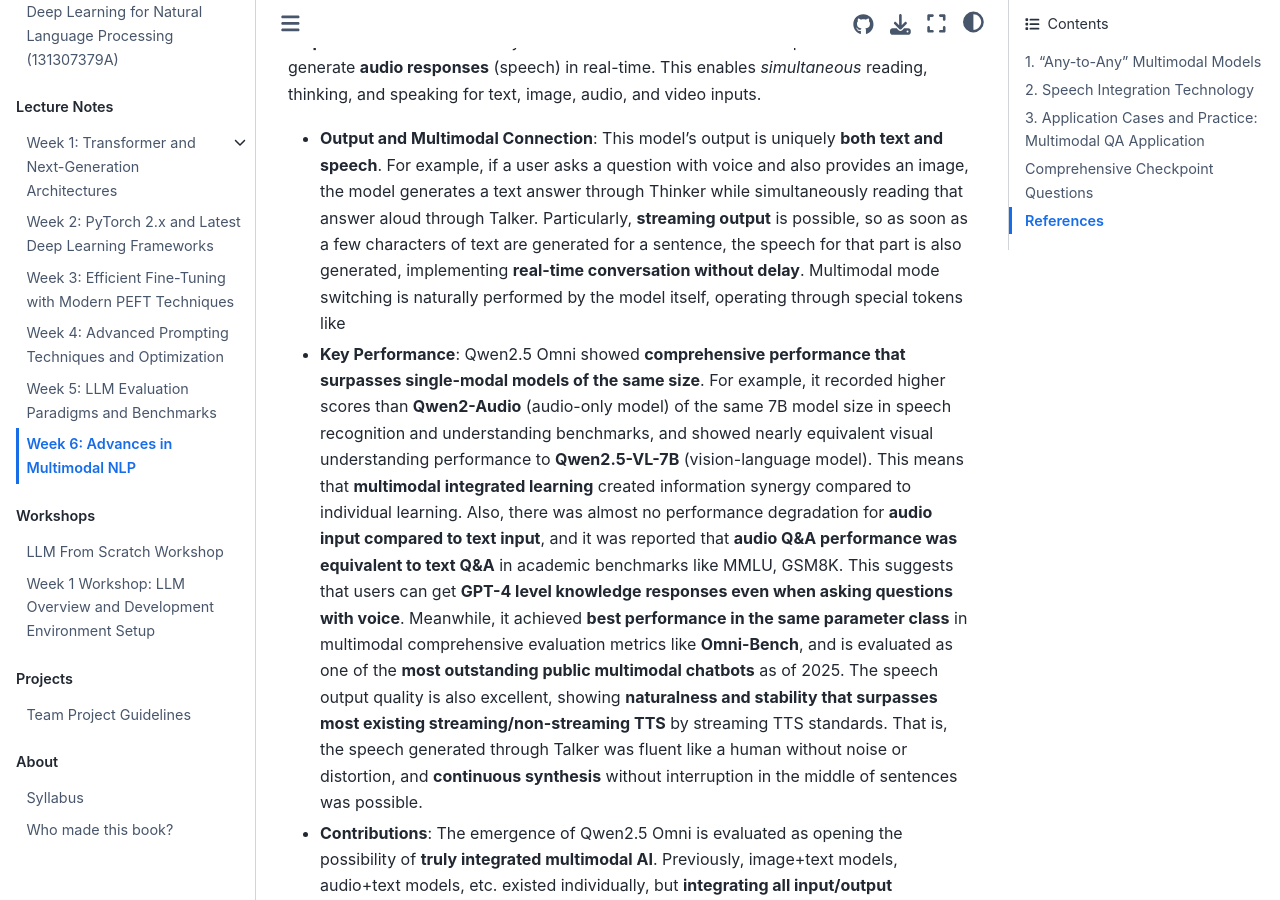
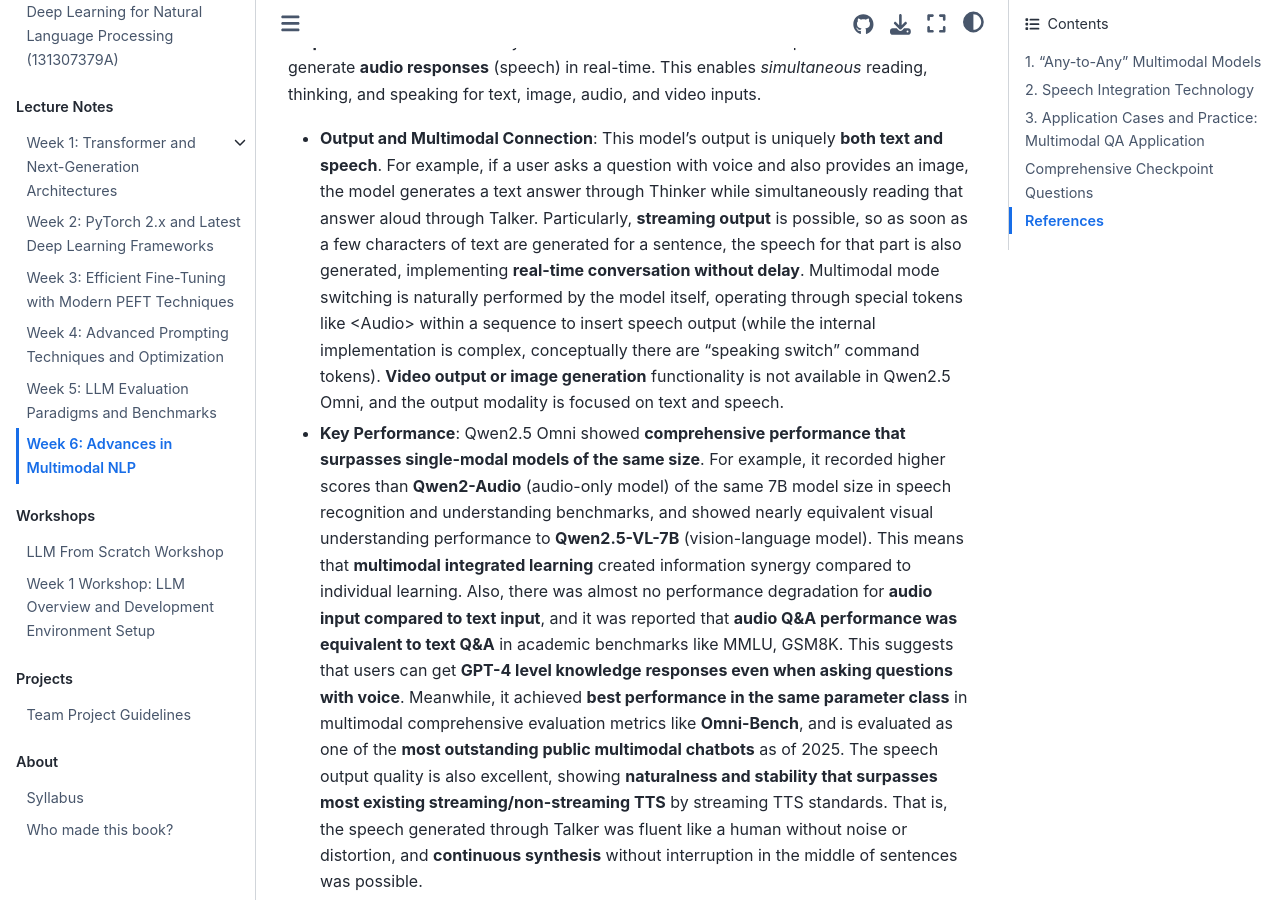
Before and after one commit to entelecheia/deepnlp-2025, a Jupyter Book: the page built from book/en/week06/index.md, in a window 1280 px wide and 900 px high, scrolled down 4330 px. Built offline with Jupyter Book 1.0.4 settings and Sphinx 7.4.7 and the Sphinx Book theme 1.1.4, drawn with Linux system fonts in a browser that asks for light colours.

Commit message:
feat: Enhance Week 6 content by refining descriptions of Qwen2.5 Omni's output capabilities and multimodal connections in both English and Korean versions. Emphasize the model's ability to generate simultaneous text and speech responses, real-time conversation features, and performance metrics, ensuring clarity and consistency across both language versions.

```diff
--- a/book/en/week06/index.md
+++ b/book/en/week06/index.md
@@ -62,7 +62,7 @@
 ![Qwen2.5-Omni's Schematic Structure](figs/qwen25-omni.jpeg)
 _Qwen2.5-Omni's Schematic Structure_: Vision Encoder and Audio Encoder embed **visual input** and **audio input** and pass them to Thinker (LLM), while Thinker generates **text responses** and simultaneously the Talker module uses Thinker's representations to generate **audio responses** (speech) in real-time. This enables _simultaneous_ reading, thinking, and speaking for text, image, audio, and video inputs.
 
-- **Output and Multimodal Connection**: This model's output is uniquely **both text and speech**. For example, if a user asks a question with voice and also provides an image, the model generates a text answer through Thinker while simultaneously reading that answer aloud through Talker. Particularly, **streaming output** is possible, so as soon as a few characters of text are generated for a sentence, the speech for that part is also generated, implementing **real-time conversation without delay**. Multimodal mode switching is naturally performed by the model itself, operating through special tokens like <Audio> within a sequence to insert speech output (while the internal implementation is complex, conceptually there are "speaking switch" command tokens). **Video output or image generation** functionality is not available in Qwen2.5 Omni, and the output modality is focused on text and speech.
+- **Output and Multimodal Connection**: This model's output is uniquely **both text and speech**. For example, if a user asks a question with voice and also provides an image, the model generates a text answer through Thinker while simultaneously reading that answer aloud through Talker. Particularly, **streaming output** is possible, so as soon as a few characters of text are generated for a sentence, the speech for that part is also generated, implementing **real-time conversation without delay**. Multimodal mode switching is naturally performed by the model itself, operating through special tokens like \<Audio\> within a sequence to insert speech output (while the internal implementation is complex, conceptually there are "speaking switch" command tokens). **Video output or image generation** functionality is not available in Qwen2.5 Omni, and the output modality is focused on text and speech.
 
 - **Key Performance**: Qwen2.5 Omni showed **comprehensive performance that surpasses single-modal models of the same size**. For example, it recorded higher scores than **Qwen2-Audio** (audio-only model) of the same 7B model size in speech recognition and understanding benchmarks, and showed nearly equivalent visual understanding performance to **Qwen2.5-VL-7B** (vision-language model). This means that **multimodal integrated learning** created information synergy compared to individual learning. Also, there was almost no performance degradation for **audio input compared to text input**, and it was reported that **audio Q&A performance was equivalent to text Q&A** in academic benchmarks like MMLU, GSM8K. This suggests that users can get **GPT-4 level knowledge responses even when asking questions with voice**. Meanwhile, it achieved **best performance in the same parameter class** in multimodal comprehensive evaluation metrics like **Omni-Bench**, and is evaluated as one of the **most outstanding public multimodal chatbots** as of 2025. The speech output quality is also excellent, showing **naturalness and stability that surpasses most existing streaming/non-streaming TTS** by streaming TTS standards. That is, the speech generated through Talker was fluent like a human without noise or distortion, and **continuous synthesis** without interruption in the middle of sentences was possible.
 
```
Also changed, not shown: book/ko/week06/index.md (+1 -1 lines).
